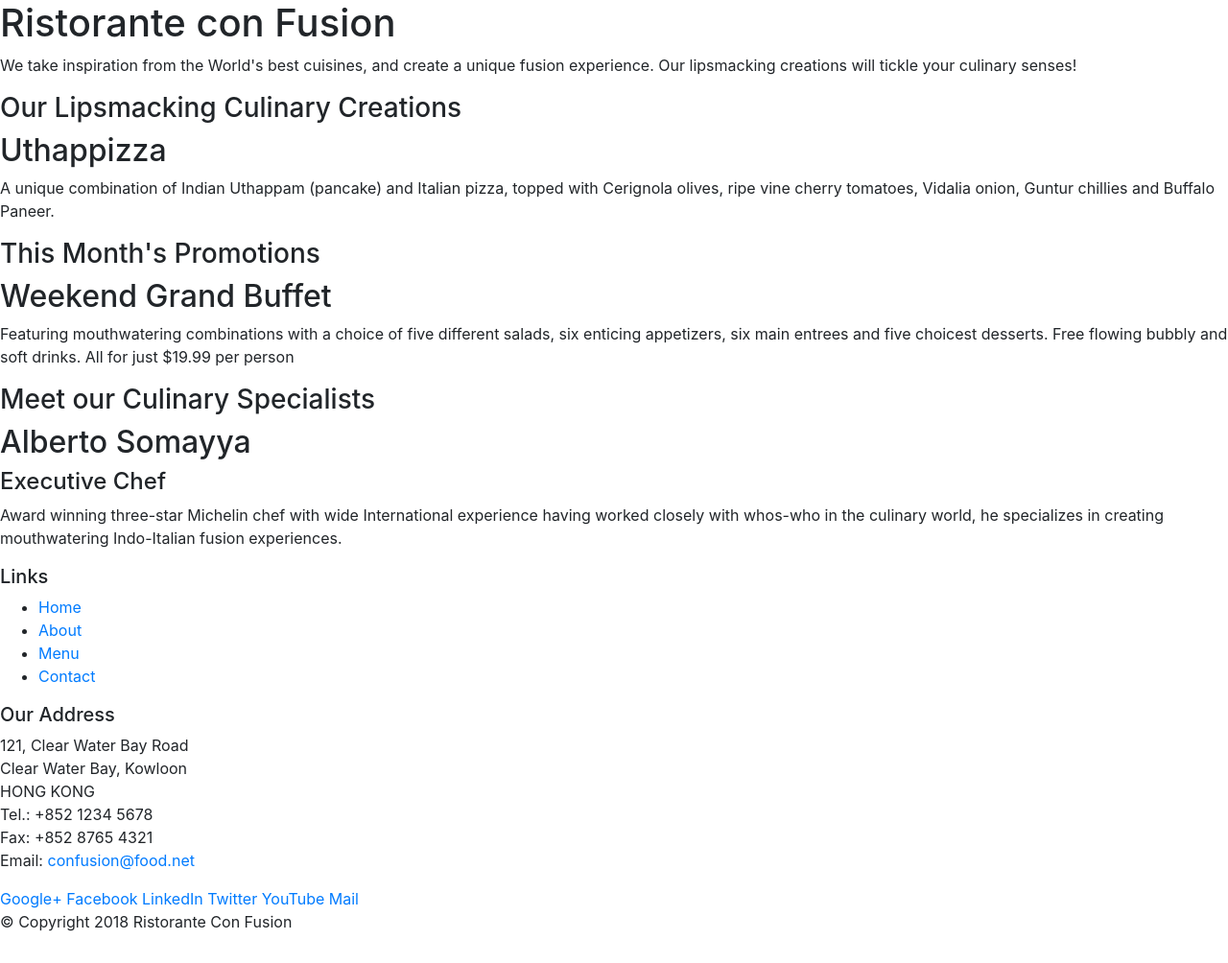
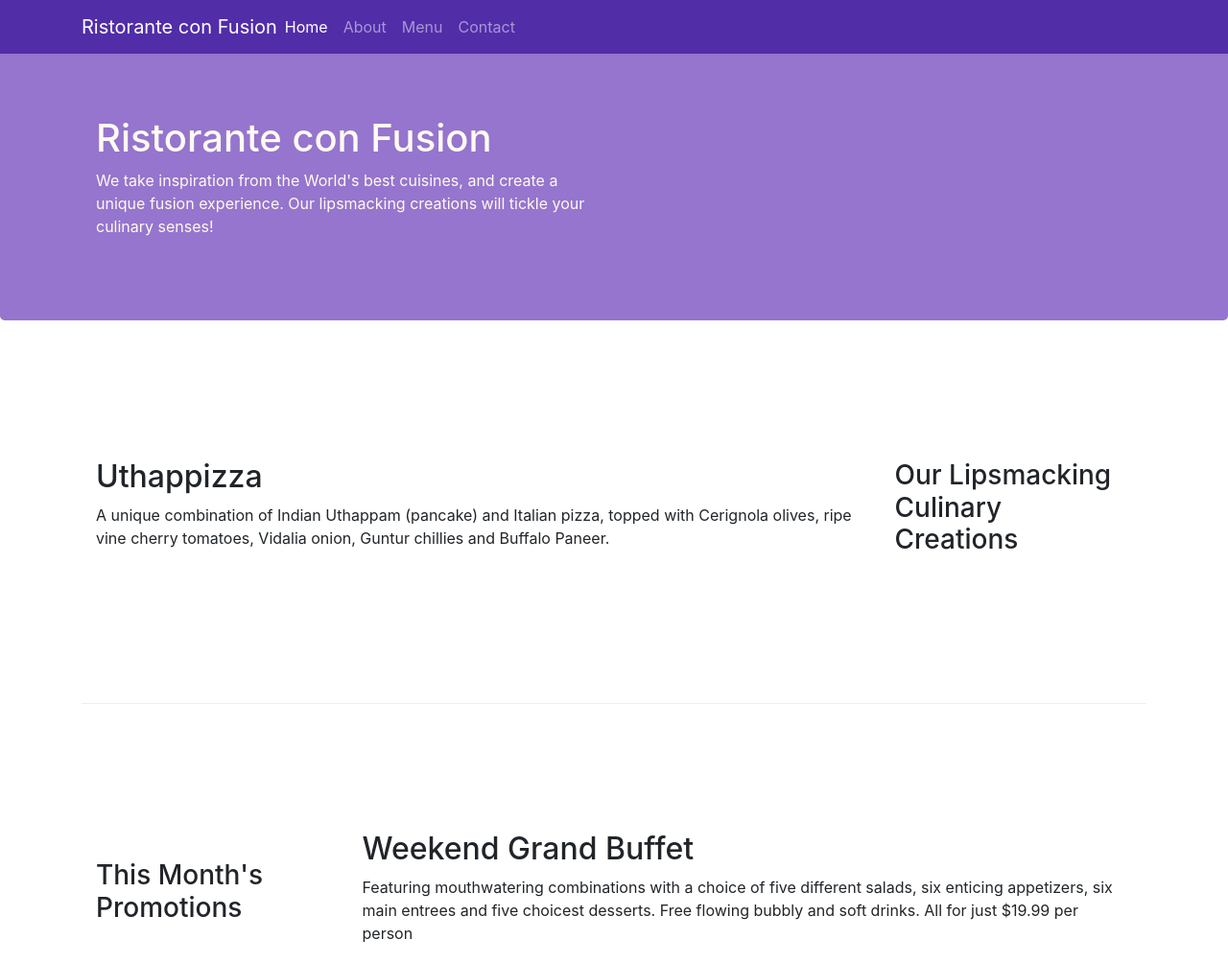
Before and after one commit to Anuragh6911/Bootstrap-course, a website: page index.html in a window 1280 px wide. Shown: the top 1004 px of the page at 96% size. Drawn offline with nearby package versions, Linux system fonts and the light colour scheme.

Commit message:
First assignment

```diff
--- /dev/null
+++ b/css/style.css
@@ -0,0 +1,39 @@
+.row-header{
+    margin: 0px auto;
+    padding: 0px auto;
+}
+
+.row-content{
+    margin: 0px  auto;
+    padding: 50px 0px 50px 0px;
+    border-bottom: 1px ridge;
+    min-height: 400px;
+}
+ .footer{
+     background-color:#D1C4E9 ;
+     margin: 0px;
+     padding: 50px 0px 50px 0px;
+
+ }
+
+ .jumbotron{
+    padding: 70px 30px 70px 30px;
+    margin: 0px auto;
+    background-color:#9575CD;
+    color: floralwhite;
+ }
+ .address{
+     font-size: 80%;
+     margin: 0px auto;
+     color:#0F0F0F;
+
+ }
+
+ body{
+     padding:50px 0px 0px 0px;
+     z-index: 0;
+ }
+
+ .navbar-dark{
+     background-color: #512DA8;
+ }
--- a/index.html
+++ b/index.html
@@ -8,52 +8,68 @@
 
     <!-- Bootstrap CSS -->
     <link rel="stylesheet" href="node_modules/bootstrap/dist/css/bootstrap.min.css">
+    <link rel="stylesheet" href="css/style.css">
     <title>Ristorante Con Fusion</title>
 
 </head>
 
 <body>
-
-    <header>
-        <div>
-            <div>
-                <div>
+   <nav class="navbar navbar-dark navbar-expand-sm fixed-top">
+       <div class="container">
+           <button class="navbar-toggler" type="button" data-toogle="collapse" data-target="#Navbar">
+              <span class="navbar-toggler-icon"></span>
+           </button>
+              <a class="navbar-brand mr-auto" href="#"> Ristorante con Fusion </a>
+          <div class="collapse navbar-collapse" id="Navbar">
+            <ul class="navbar-nav mr-auto">
+              <li class="nav-item active"> <a class="nav-link" href="#"> Home</a></li>
+              <li class="nav-item"> <a class="nav-link" href="./aboutus.html"> About</a></li>
+              <li class="nav-item"> <a class="nav-link" href="#">Menu</a></li>
+              <li class="nav-item"> <a class="nav-link" href="#">Contact</a></li>
+            </ul>
+          </div>
+       </div>
+ </nav>
+    <header class="jumbotron">
+        <div class="container">
+            <div class="row row-header align-items-center">
+                <div class="col-12 col-sm-6">
                     <h1>Ristorante con Fusion</h1>
                     <p>We take inspiration from the World's best cuisines, and create a unique fusion experience. Our lipsmacking creations will tickle your culinary senses!</p>
                 </div>
-                <div>
-                </div>
+                <div class="col-12 col-sm">
+                    </div>
             </div>
         </div>
     </header>
 
-    <div>
-        <div>
-            <div>
+    <div class="container">
+        <div class="row row-content align-items-center">
+            <div class="col-12 col-sm-4  order-sm-last col-md-3 ">
                 <h3>Our Lipsmacking Culinary Creations</h3>
             </div>
-            <div>
+            <div class="col col-sm order-sm-first col-md">
                 <h2>Uthappizza</h2>
                 <p>A unique combination of Indian Uthappam (pancake) and Italian pizza, topped with Cerignola olives, ripe vine cherry tomatoes, Vidalia onion, Guntur chillies and Buffalo Paneer.</p>
             </div>
         </div>
 
 
-        <div>
-            <div>
+        <div class="row row-content align-items-center">
+            <div class="col-12 col-sm-4 col-md-3 ">
                 <h3>This Month's Promotions</h3>
             </div>
-            <div>
+            <div class="col col-sm col-md">
                 <h2>Weekend Grand Buffet</h2>
                 <p>Featuring mouthwatering combinations with a choice of five different salads, six enticing appetizers, six main entrees and five choicest desserts. Free flowing bubbly and soft drinks. All for just $19.99 per person </p>
             </div>
         </div>
 
-        <div>
-            <div>
+        <div class="row row-content align-items-center">
+            <div class="col-12 col-sm-4 col-md-3 ">
                 <h3>Meet our Culinary Specialists</h3>
             </div>
-            <div>
+            <div class="col col-sm col-md">
                 <h2>Alberto Somayya</h2>
                 <h4>Executive Chef</h4>
                 <p>Award winning three-star Michelin chef with wide International experience having worked closely with whos-who in the culinary world, he specializes in creating mouthwatering Indo-Italian fusion experiences. </p>
@@ -61,19 +77,19 @@
         </div>
     </div>
 
-    <footer>
-        <div>
-            <div>
-                <div>
+    <footer class="footer">
+        <div class="container">
+            <div class="row">
+                <div class="col-4 offset-1 col-sm-2">
                     <h5>Links</h5>
-                    <ul>
+                    <ul class="list-unstyled">
                         <li><a href="#">Home</a></li>
-                        <li><a href="#">About</a></li>
+                        <li><a href="./aboutus.html">About</a></li>
                         <li><a href="#">Menu</a></li>
                         <li><a href="#">Contact</a></li>
                     </ul>
                 </div>
-                <div>
+                <div class="col-7 col-sm-5">
                     <h5>Our Address</h5>
                     <address>
 		              121, Clear Water Bay Road<br>
@@ -84,8 +100,9 @@
 		              Email: <a href="mailto:confusion@food.net">confusion@food.net</a>
 		           </address>
                 </div>
-                <div>
-                    <div>
+
+                 <div class="col-12 col-sm-4 align-self-center">
+                     <div class="text-center">
                         <a href="http://google.com/+">Google+</a>
                         <a href="http://www.facebook.com/profile.php?id=">Facebook</a>
                         <a href="http://www.linkedin.com/in/">LinkedIn</a>
@@ -93,10 +110,12 @@
                         <a href="http://youtube.com/">YouTube</a>
                         <a href="mailto:">Mail</a>
                     </div>
-                </div>
+                 </div>
+
+
            </div>
-           <div>
-                <div>
+           <div class="row justify-content-center">
+                <div class="col-auto ">
                     <p>© Copyright 2018 Ristorante Con Fusion</p>
                 </div>
            </div>
```
Also changed, not shown: aboutus.html (added, +138 -0 lines).
